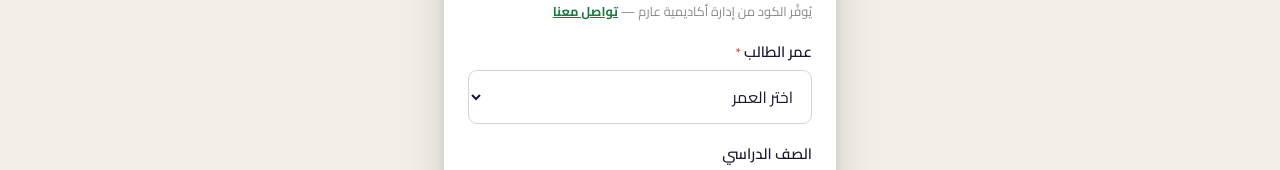
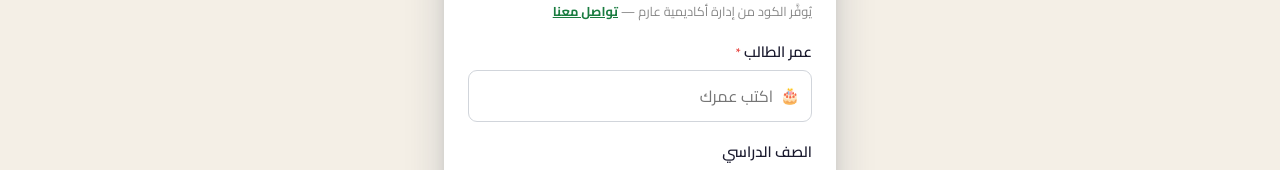
Before and after one commit to medsadok12/arabic-assessment, a Next.js app in the folder lms/: page /auth/register in a window 1280 px wide. Shown: the part 694-864 px from the top of the page. Built offline with nearby package versions, Linux system fonts and the light colour scheme.

Commit message:
Replace age dropdown with free text input — no age restrictions

```diff
--- a/lms/app/auth/register/page.jsx
+++ b/lms/app/auth/register/page.jsx
@@ -63,7 +63,7 @@ export default function RegisterPage() {
       email:    form.email,
       password: form.password,
       options: {
-        data: { full_name: form.name, role: 'student', grade: form.grade || null, age: form.age ? parseInt(form.age) : null },
+        data: { full_name: form.name, role: 'student', grade: form.grade || null, age: form.age || null },
         emailRedirectTo: `${window.location.origin}/auth/callback`,
       },
     });
@@ -207,12 +207,12 @@ export default function RegisterPage() {
                 <label className="form-label">
                   عمر الطالب <span style={{ color: '#e53935', fontSize: '0.85em' }}>*</span>
                 </label>
-                <select className="form-input" value={form.age} onChange={e => set('age', e.target.value)} required>
-                  <option value="">اختر العمر</option>
-                  {Array.from({ length: 17 }, (_, i) => i + 4).map(a => (
-                    <option key={a} value={a}>{a} سنوات</option>
-                  ))}
-                </select>
+                <IconInput icon="🎂">
+                  <input className="form-input" type="text" value={form.age}
+                    onChange={e => set('age', e.target.value)}
+                    placeholder="اكتب عمرك" required
+                    style={{ paddingRight: 38 }} />
+                </IconInput>
               </div>
               <div className="form-group">
                 <label className="form-label">الصف الدراسي</label>
```
